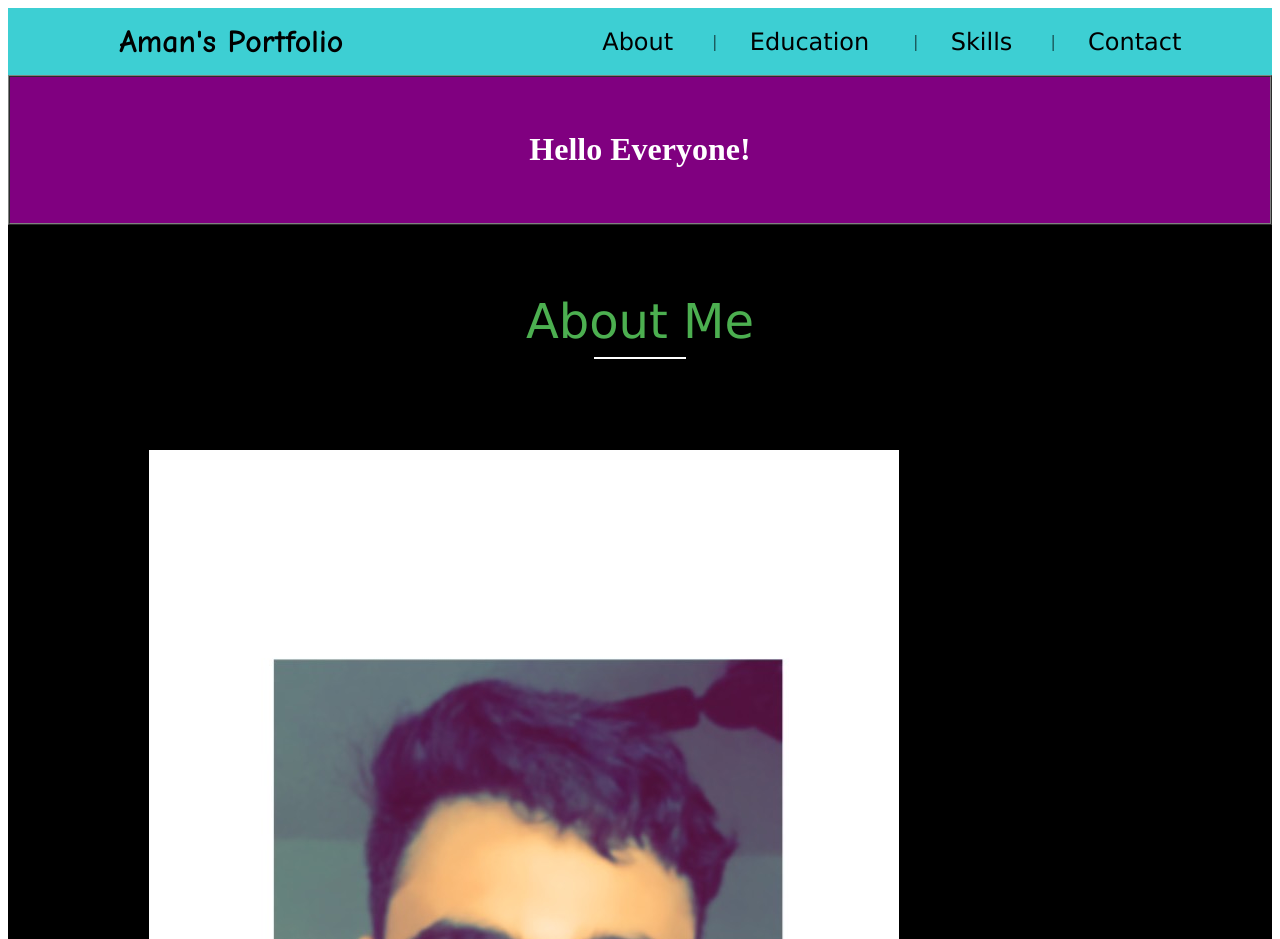
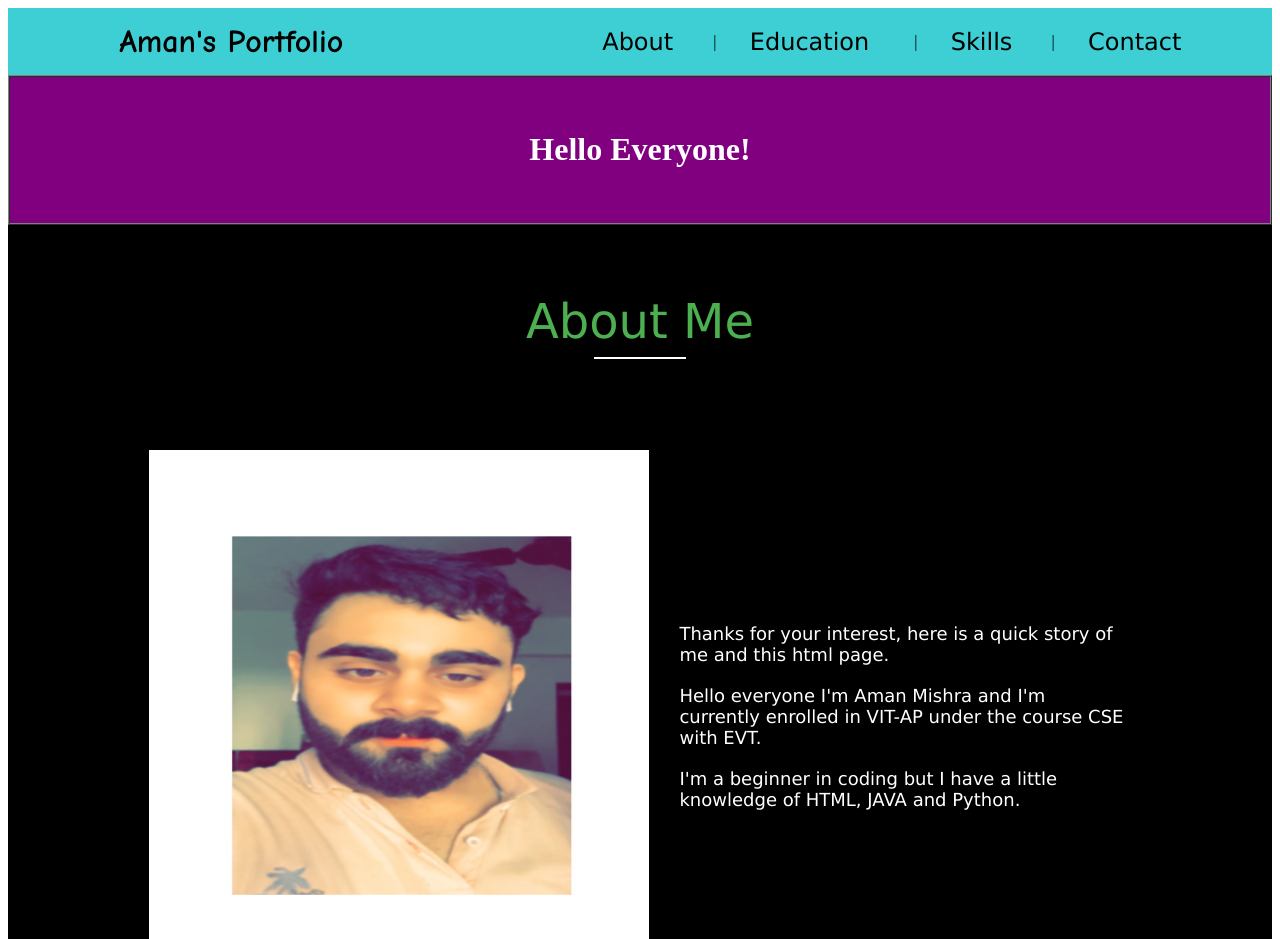
Before and after one commit to amannmishraa/codingworks, a plain HTML site: page index.html in a window 1280 px wide. Shown: the top 939 px of the page. Drawn offline with Linux system fonts and the light colour scheme.

Commit message:
Update index.html

```diff
--- a/index.html
+++ b/index.html
@@ -137,7 +137,7 @@
 
 					<tr>
 						<td width="5%">
-							<img src="https://github.com/amannmishraa/codingworks/blob/main/image.jpg" />
+							<img src="https://github.com/amannmishraa/codingworks/blob/main/image.jpg" width="500" height="550">
 
 						</td>
 
```
